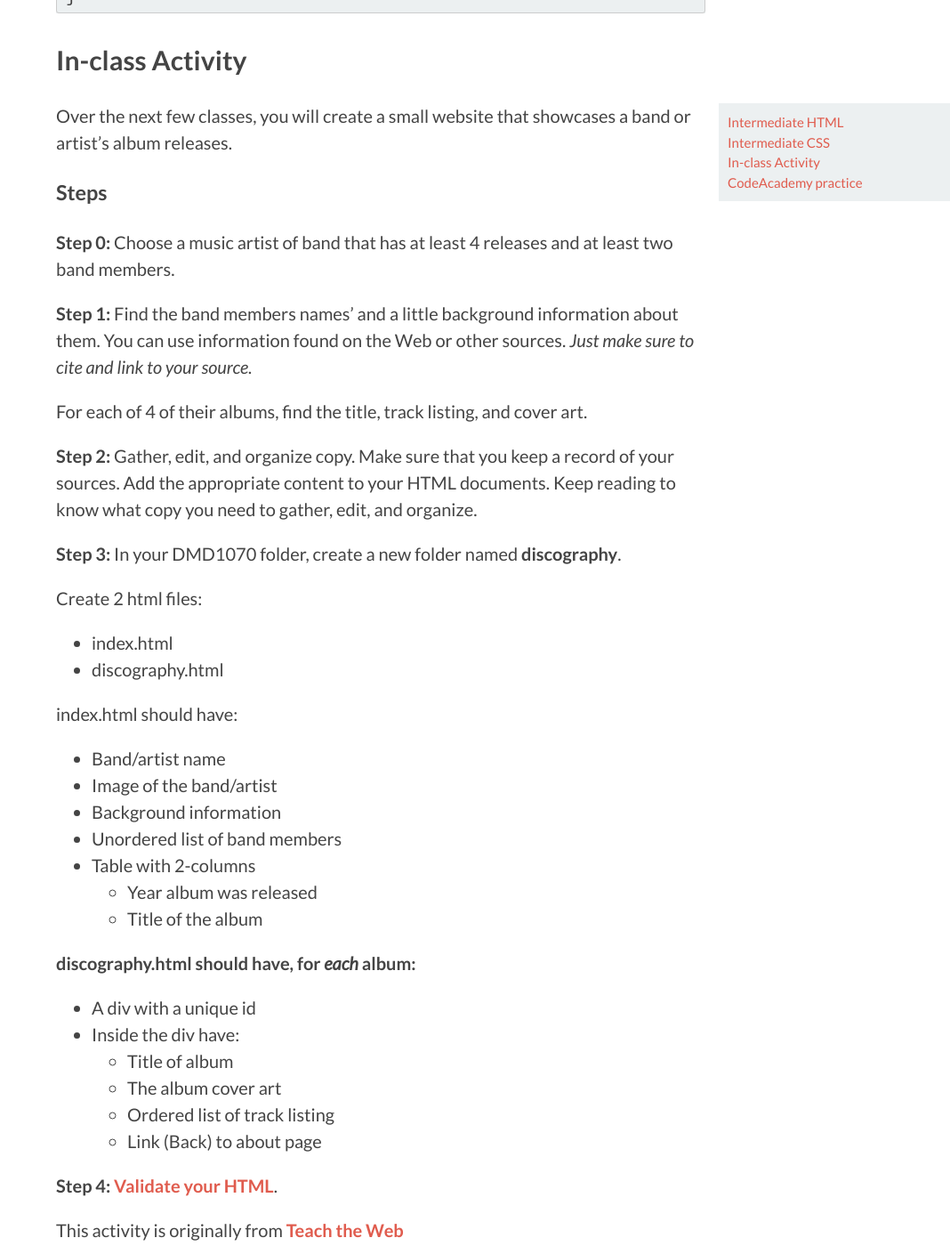
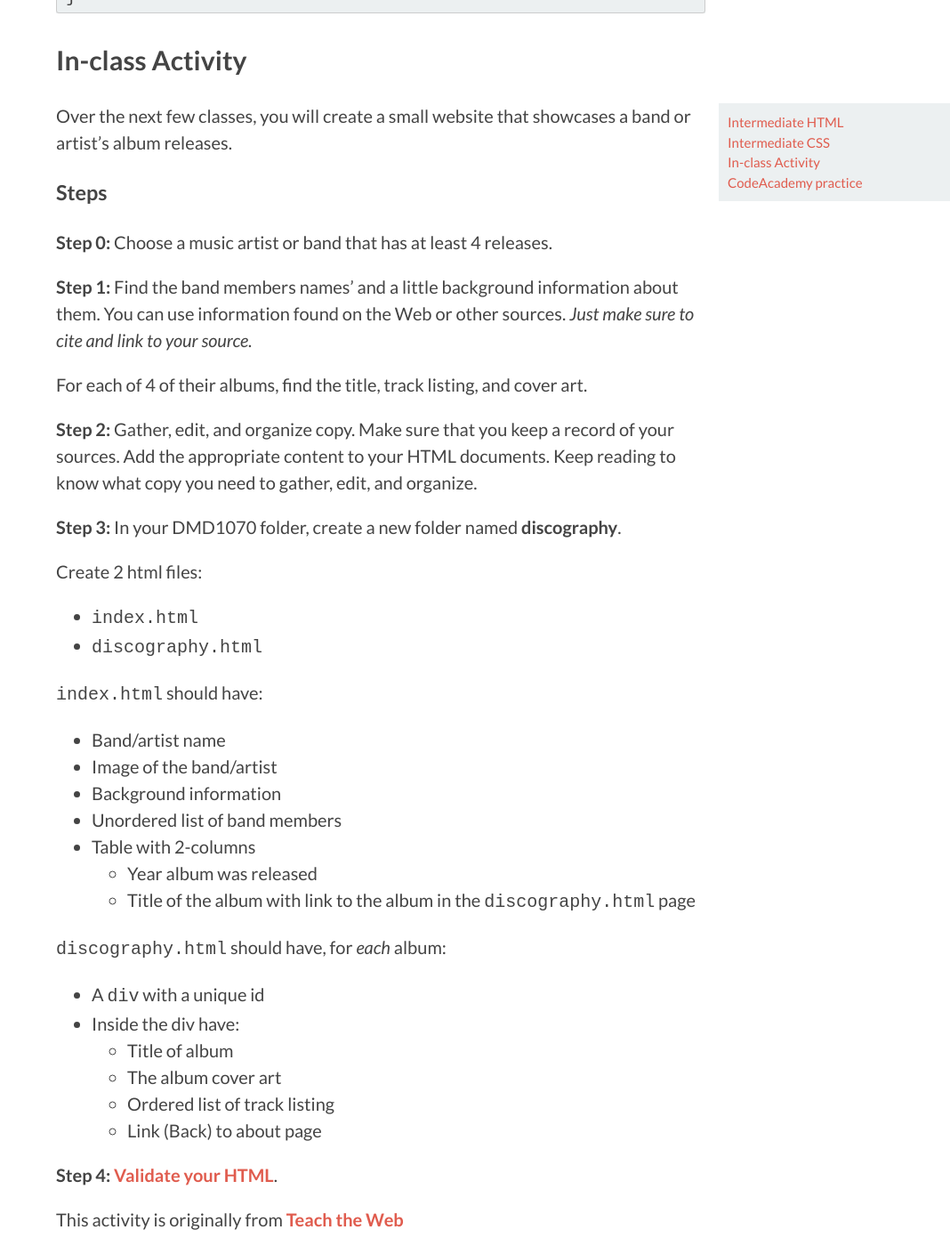
Before and after one commit to DMD1070/DMD1070.github.io, a Jekyll site: the page built from lessons/5-intermediate-html-css.md, in a window 1280 px wide and 1400 px high, scrolled down 4149 px. Shown: the whole window at 89% size, without its empty margins (212-1280 px from the left). Built offline with Jekyll 4.4.1, drawn with Linux system fonts in a browser that asks for light colours.

Commit message:
additional assignment cleanup

```diff
--- a/lessons/5-intermediate-html-css.md
+++ b/lessons/5-intermediate-html-css.md
@@ -176,7 +176,7 @@ Over the next few classes, you will create a small website that showcases a band
 
 ### Steps
 
-**Step 0:** Choose a music artist of band that has at least 4 releases and at least two band members.
+**Step 0:** Choose a music artist or band that has at least 4 releases.
 
 **Step 1:** Find the band members names' and a little background information about them. You can use information found on the Web or other sources. *Just make sure to cite and link to your source.*
 
@@ -188,10 +188,10 @@ For each of 4 of their albums, find the title, track listing, and cover art.
 
 Create 2 html files:
 
-- index.html
-- discography.html
+- `index.html`
+- `discography.html`
 
-index.html should have:
+`index.html` should have:
 
 - Band/artist name
 - Image of the band/artist
@@ -199,11 +199,11 @@ index.html should have:
 - Unordered list of band members
 - Table with 2-columns
   - Year album was released
-  - Title of the album
+  - Title of the album with link to the album in the `discography.html` page
 
-**discography.html should have, for *each* album:**
+`discography.html` should have, for *each* album:
 
-- A div with a unique id
+- A `div` with a unique id
 - Inside the div have:
   - Title of album
   - The album cover art
```
